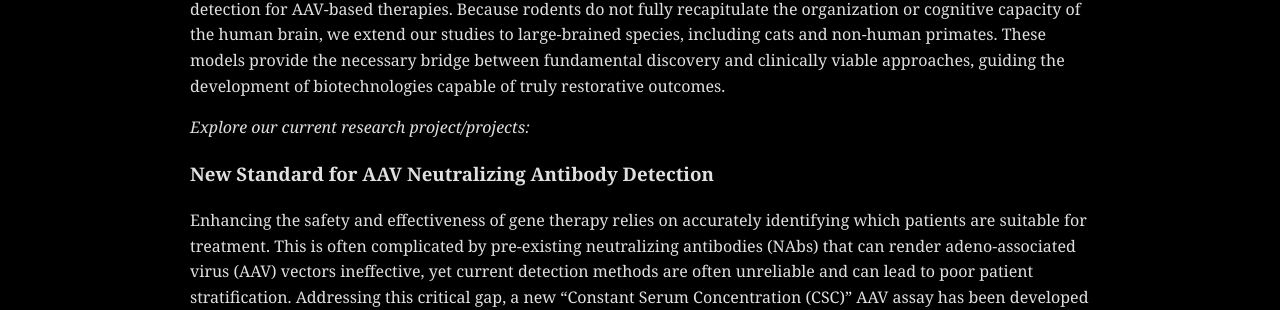
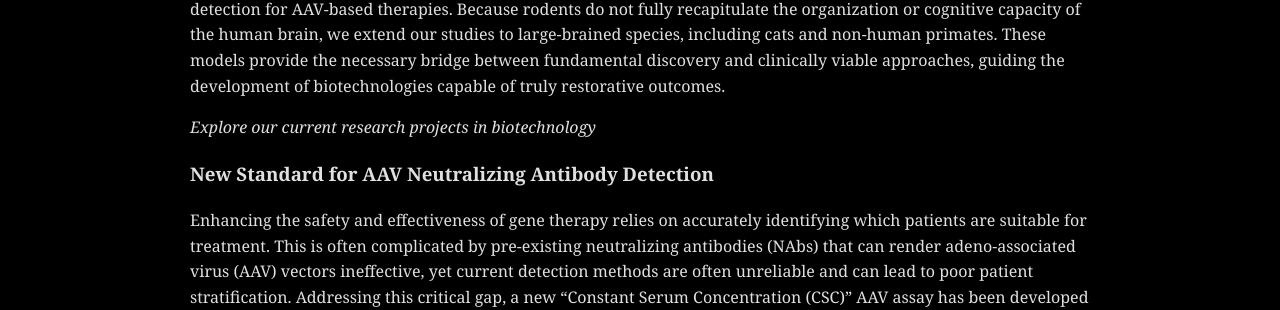
Before and after one commit to hillierlab/hillierlab.github.io, a Jekyll site: the page built from research.md, in a window 1280 px wide and 900 px high, scrolled down 425 px. Shown: the part 144-454 px from the top of the window. Built offline with Jekyll 4.4.1, drawn with Linux system fonts in a browser that asks for light colours.

Commit message:
Update research.md

```diff
--- a/research.md
+++ b/research.md
@@ -11,7 +11,9 @@ Our work develops next-generation biotechnologies aimed at repairing, rather tha
 A central challenge for brain-targeted therapies lies in achieving long-term efficacy and safety across species with complex neural architectures. To address this, we are refining viral vector systems for stable gene delivery and minimal immune activation, and developing robust assays to assess treatment compatibility—such as improved neutralizing antibody detection for AAV-based therapies.
 Because rodents do not fully recapitulate the organization or cognitive capacity of the human brain, we extend our studies to large-brained species, including cats and non-human primates. These models provide the necessary bridge between fundamental discovery and clinically viable approaches, guiding the development of biotechnologies capable of truly restorative outcomes.
 
-*Explore our current research project/projects:*
+
+
+*Explore our current research projects in biotechnology*
 
 ### New Standard for AAV Neutralizing Antibody Detection
 
```
